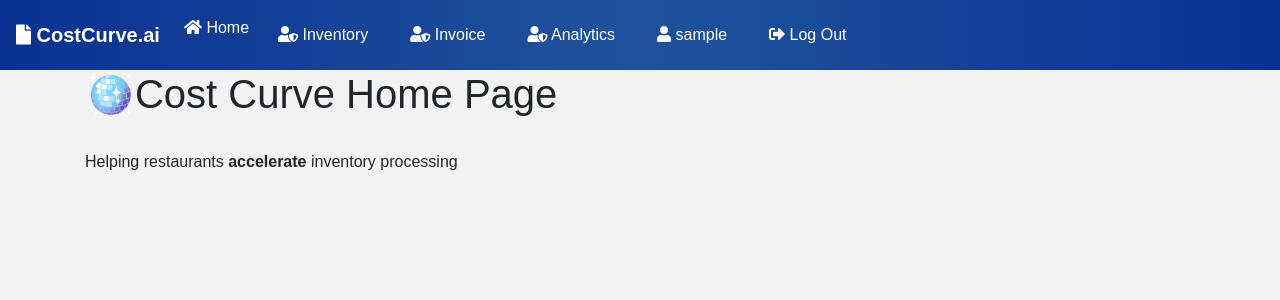
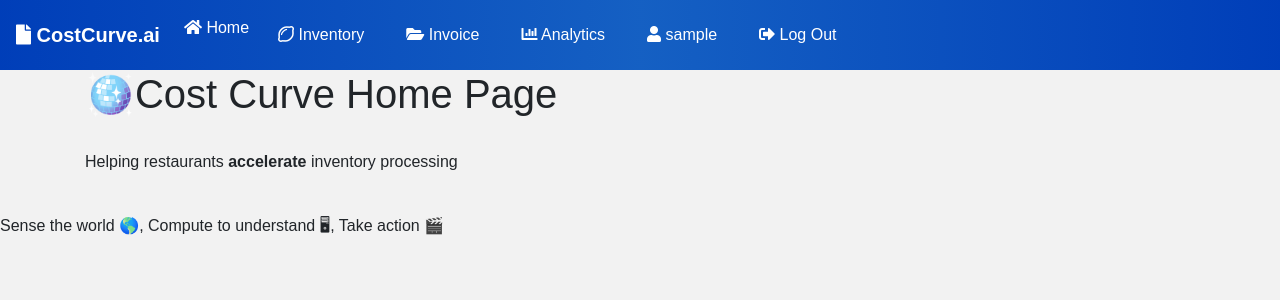
Before and after one commit to ClaytonAllenThompsonII/CCWebApp, a Django app: template inventory/templates/home.html in a window 1280 px wide. Shown: the top 300 px of the page. Run offline with Django 4.2, Linux system fonts and the light colour scheme; the template is opened without the code that fills it, so the values that code supplies are empty; the visitor is signed in with stand-in values (Sample User, id 1); parts of the project's set-up code (start-up, migrations or seed data) failed here and were passed over; some libraries are stand-ins or nearby versions.

Commit message:
🔧🌐 Update base.html in CCWebApp
- Change Nav class to "navbar navbar-expand-sm bg-primary navbar-dark"
- Update home page navigation.
- Update page icons using Font Awesome 5
- need to check URLs.

```diff
--- a/inventory/templates/base.html
+++ b/inventory/templates/base.html
@@ -21,7 +21,8 @@
 
     </head>
     <body>
-        <nav class="navbar navbar-expand-lg navbar-dark bg-dark">
+      <!-- Write your comments here -->
+        <nav class="navbar navbar-expand-sm bg-primary navbar-dark">
             <a class="navbar-brand font-weight-bold" href="{% url 'UploadPage-home' %}"><i class="fas fa-file"></i> CostCurve.ai</a>
             <button class="navbar-toggler" type="button" data-toggle="collapse" data-target="#navbarSupportedContent" aria-controls="navbarSupportedContent" aria-expanded="false" aria-label="Toggle navigation">
               <span class="navbar-toggler-icon"></span>
@@ -30,13 +31,13 @@
             <div class="collapse navbar-collapse" id="navbarSupportedContent">
               <ul class="navbar-nav mr-auto">
                 <li class="nav-item active">
-                  <a class="nav-link" href="{% url 'UploadPage-home' %}"><i class="fas fa-home"></i> Home <span class="sr-only">(current)</span></a>
+                  <a class="nav-link" href="{% url '' %}"><i class="fas fa-home"></i> Home <span class="sr-only">(current)</span></a>
                 </li>
 
             {% if user.is_authenticated %}
-            <a href="{% url 'Inventory' user %}" class="btn text-white m-2"><i class="fas fa-user-shield"></i> Inventory</a>
-            <a href="{% url 'Invoice' user %}" class="btn text-white m-2"><i class="fas fa-user-shield"></i> Invoice</a>
-            <a href="{% url 'Analytics' user %}" class="btn text-white m-2"><i class="fas fa-user-shield"></i> Analytics</a>
+            <a href="{% url 'Inventory' user %}" class="btn text-white m-2"><i class="far fa-lemon"></i> Inventory</a>
+            <a href="{% url 'Invoice' user %}" class="btn text-white m-2"><i class="fas fa-folder-open"></i> Invoice</a>
+            <a href="{% url 'Analytics' user %}" class="btn text-white m-2"><i class="fas fa-chart-bar"></i> Analytics</a>
             <a href="{% url 'profile' %} " class="btn text-white m-2"><i class="fas fa-user"></i> {{ user.username }}</a>
             <a href="{% url 'logout' %} " class="btn text-white m-2"><i class="fas fa-sign-out-alt"></i> Log Out</a>
 
@@ -57,6 +58,7 @@
                   </div>
               {% endfor %}
             {% endif %}
+        <!-- Content should appear here based on the  -->
         {% block content %}
 
         {% endblock  %}
@@ -70,4 +72,6 @@
     <script src="{% static 'UploadPage/main.js' %}"></script>
 
     </body>
+    <br>
+    <footer><p>Sense the world 🌎, Compute to understand 🖥, Take action 🎬</p></footer>
 </html>
```
